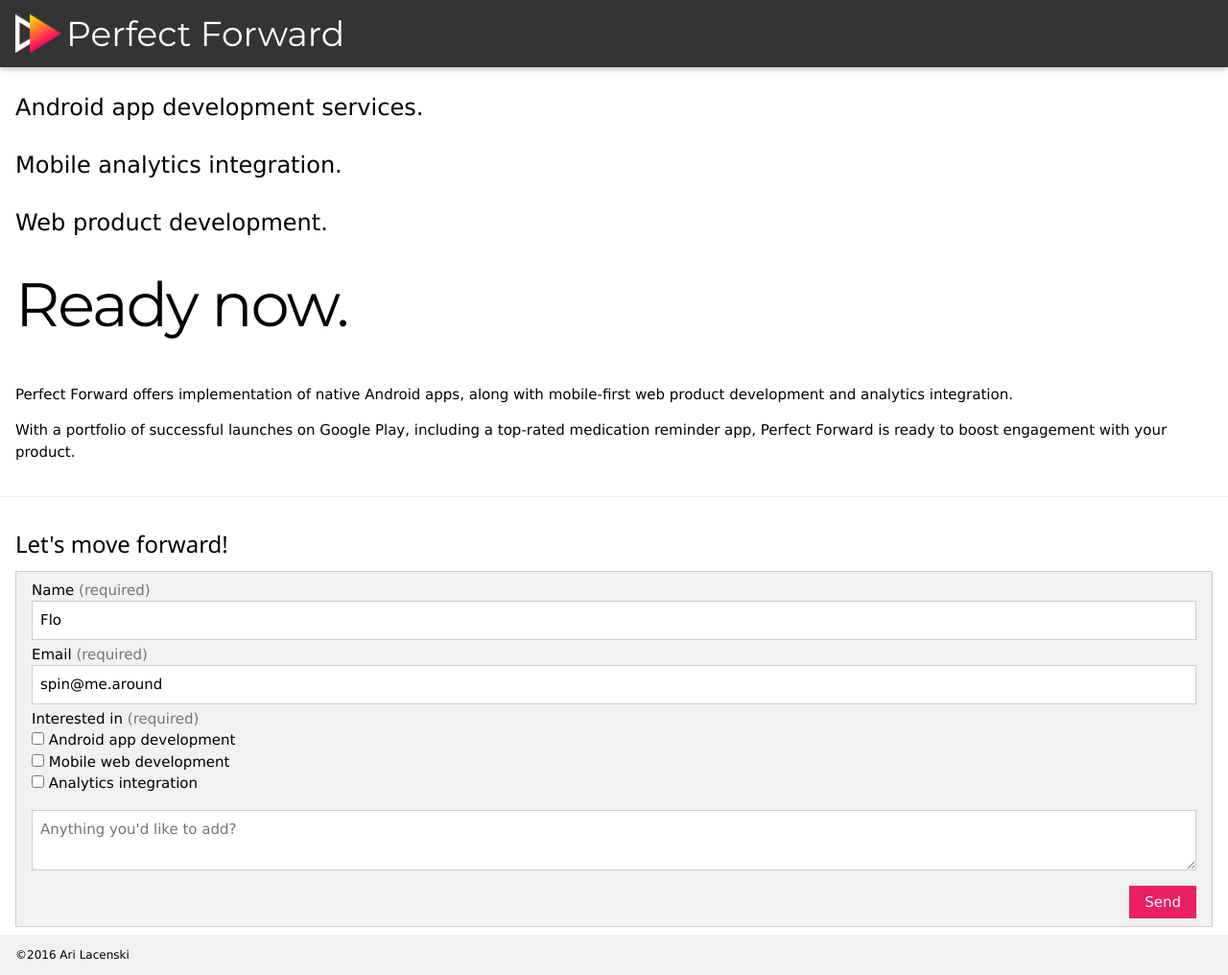
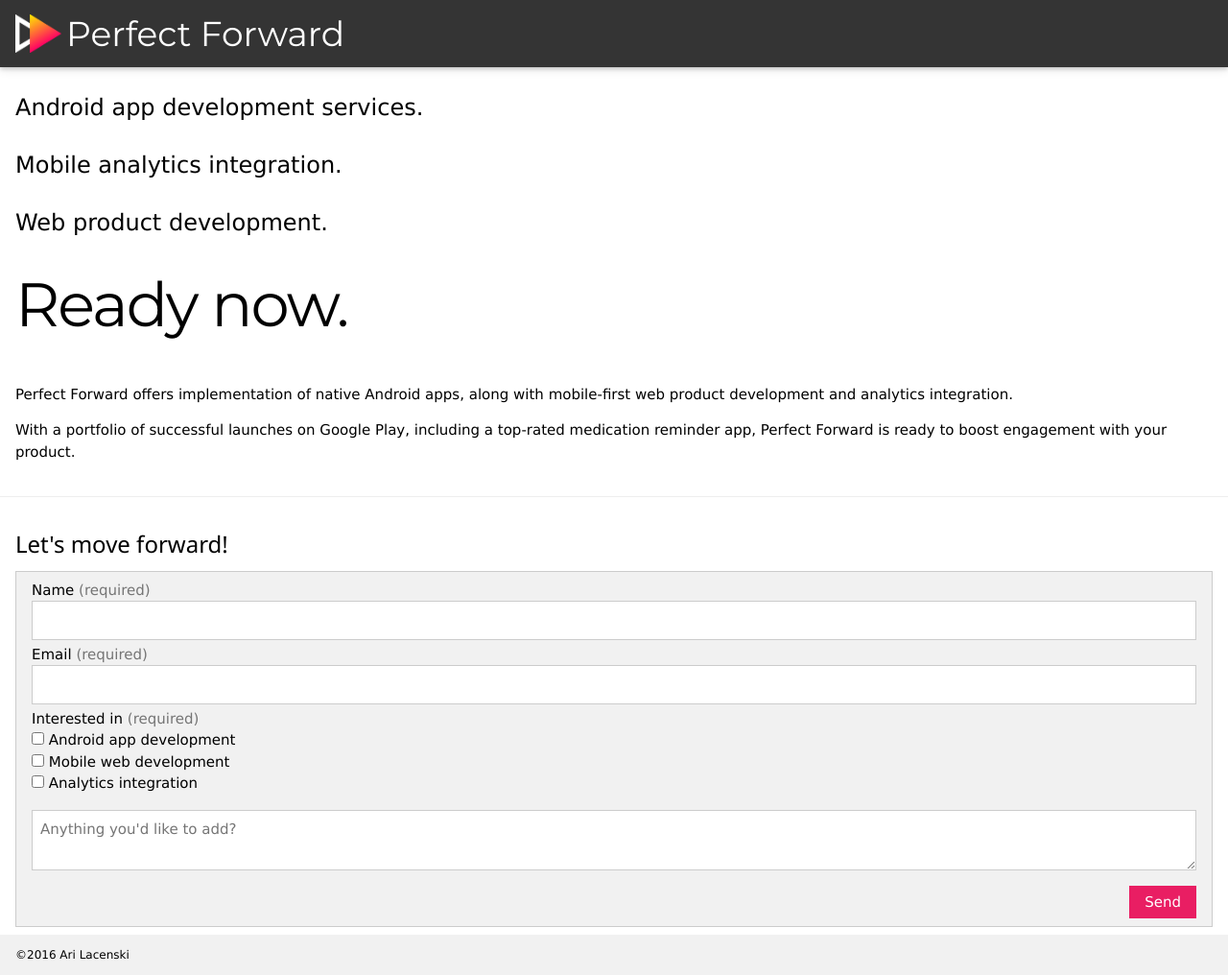
Before and after one commit to tensory/tensory.github.io, a Jekyll site: the page built from index.html, in a window 1280 px wide. Shown: the whole page at 96% size. Built offline with Jekyll 4.4.1, drawn with Linux system fonts in a browser that asks for light colours; nearby versions of some CDN libraries.

Commit message:
Removed default form values.

```diff
--- a/index.html
+++ b/index.html
@@ -21,10 +21,10 @@ layout: default
     <h2 class="w3-xlarge">Let's move forward!</h2>
     <form id="contact-form" action="#" class="w3-container w3-padding w3-light-grey w3-border">
         <label for="contact_name" class="w3-label">Name</label>  <span class="w3-text-grey">(required)</span>
-        <input class="w3-input w3-border" name="contact_name" id="contact_name" type="text" autosuggest="name" value="Flo" required/>
+        <input class="w3-input w3-border" name="contact_name" id="contact_name" type="text" autosuggest="name" required/>
 
         <label for="contact_email" class="w3-label">Email</label>  <span class="w3-text-grey required">(required)</span>
-        <input class="w3-input w3-border" name="contact_email" id="contact_email" type="email" autosuggest="email" value="spin@me.around" required/>
+        <input class="w3-input w3-border" name="contact_email" id="contact_email" type="email" autosuggest="email" required/>
 
         <label for="contact_inquiry" class="w3-label">Interested in</label> <span class="w3-text-grey required">(required)</span>
         <label class="checkbox-group"><input class="w3-checkbox" name="contact_inquiry" type="checkbox" value="android" required/> Android app development</label>
```
